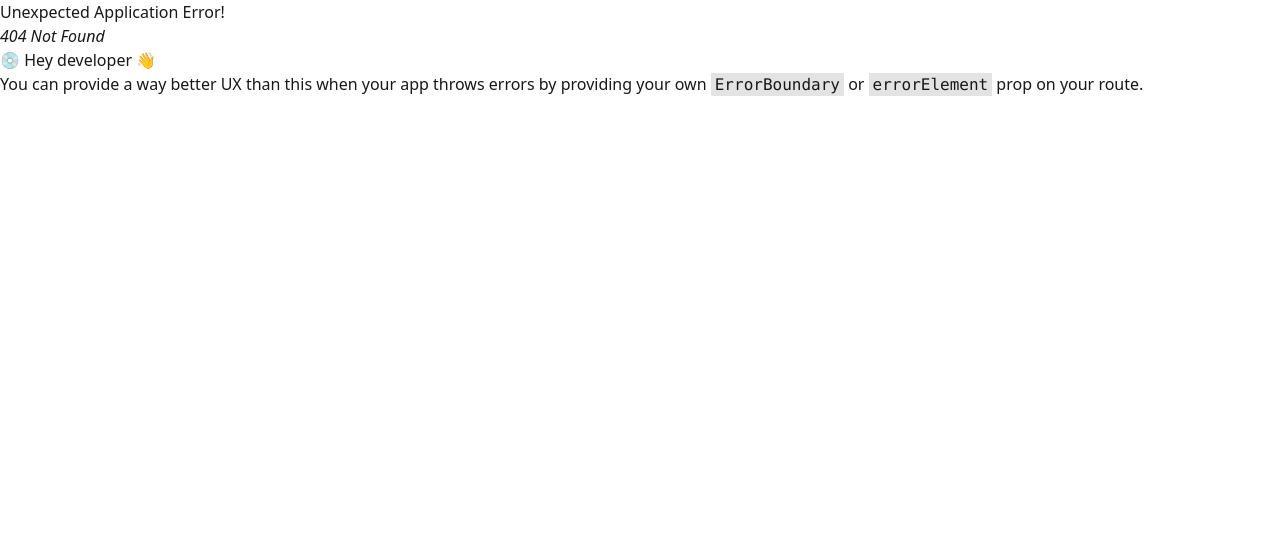
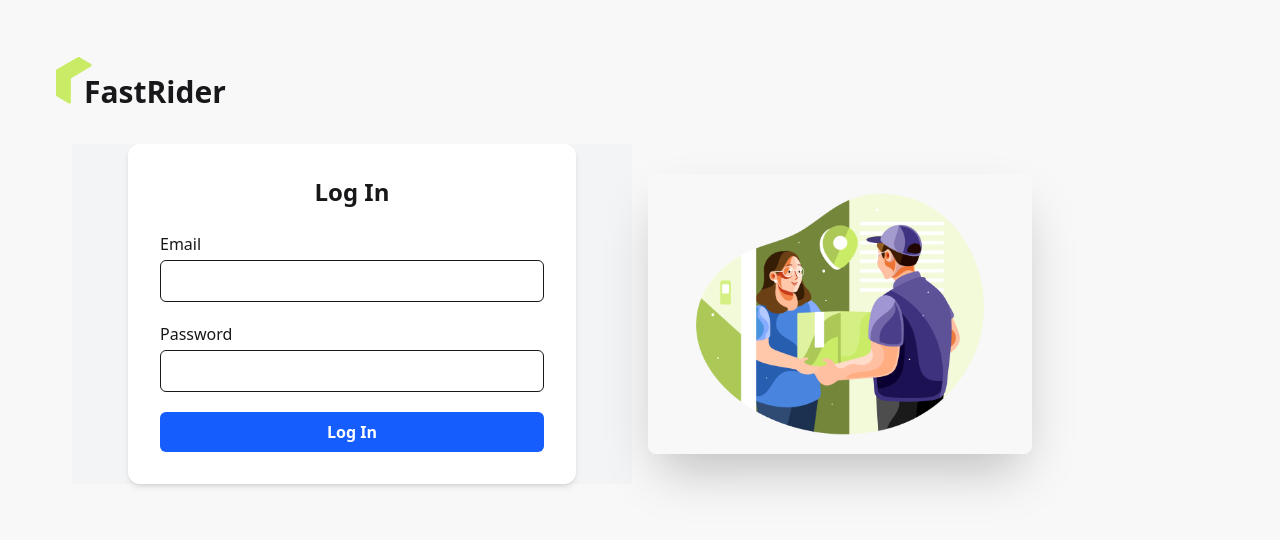
Before and after one commit to Pullock4981/fast_rider_client, a React (Vite) app: page /login in a window 1280 px wide. Before the commit this address had no page. Shown: the top 540 px of the page. Built offline with nearby package versions, Linux system fonts and the light colour scheme.

Commit message:
add login form with reacr hook form

```diff
--- a/package.json
+++ b/package.json
@@ -14,6 +14,7 @@
     "react": "^19.1.0",
     "react-dom": "^19.1.0",
     "react-fast-marquee": "^1.6.5",
+    "react-hook-form": "^7.60.0",
     "react-icons": "^5.5.0",
     "react-responsive-carousel": "^3.2.23",
     "react-router": "^7.7.0",
--- /dev/null
+++ b/src/Layouts/AuthLayout.jsx
@@ -0,0 +1,25 @@
+import React from 'react';
+import { Outlet } from 'react-router';
+import authImg from "../assets/authImage.png"
+import FastRiderLogo from '../pages/shared/FastRiderLogo/FastRiderLogo';
+
+const AuthLayout = () => {
+    return (
+        <div className="bg-base-200 p-14">
+            <FastRiderLogo></FastRiderLogo>
+            <div className="hero-content flex-col lg:flex-row-reverse">
+                <div className='flex-1'>
+                    <img
+                        src={authImg}
+                        className="max-w-sm rounded-lg shadow-2xl"
+                    />
+                </div>
+                <div className='flex-1'>
+                    <Outlet></Outlet>
+                </div>
+            </div>
+        </div>
+    );
+};
+
+export default AuthLayout;
--- /dev/null
+++ b/src/pages/Authintication/LogIn/LogIn.jsx
@@ -0,0 +1,81 @@
+// src/components/Auth/LogIn.jsx
+
+import React from "react";
+import { useForm } from "react-hook-form";
+
+const LogIn = () => {
+    // Initialize React Hook Form
+    const {
+        register,
+        handleSubmit,
+        formState: { errors },
+    } = useForm();
+
+    // Handle form submission
+    const onSubmit = (data) => {
+        console.log("Login Data:", data);
+        // You can call your API or auth logic here
+    };
+
+    return (
+        <section className="flex justify-center items-center bg-gray-100 px-4">
+            <div className="bg-white rounded-xl shadow-md p-8 w-full max-w-md">
+                <h2 className="text-2xl font-bold mb-6 text-center">Log In</h2>
+
+                <form onSubmit={handleSubmit(onSubmit)} className="space-y-5">
+                    {/* Email Field */}
+                    <div>
+                        <label className="block mb-1 font-medium">Email</label>
+                        <input
+                            type="email"
+                            {...register("email", {
+                                required: "Email is required",
+                                pattern: {
+                                    value: /\S+@\S+\.\S+/,
+                                    message: "Enter a valid email address",
+                                },
+                            })}
+                            className="w-full px-4 py-2 border rounded-md focus:outline-none focus:ring focus:border-blue-400"
+                        />
+                        {errors.email && (
+                            <p className="text-sm text-red-500 mt-1">
+                                {errors.email.message}
+                            </p>
+                        )}
+                    </div>
+
+                    {/* Password Field */}
+                    <div>
+                        <label className="block mb-1 font-medium">Password</label>
+                        <input
+                            type="password"
+                            {...register("password", {
+                                required: "Password is required",
+                                minLength: {
+                                    value: 6,
+                                    message: "Password must be at least 6 characters",
+                                },
+                            })}
+                            className="w-full px-4 py-2 border rounded-md focus:outline-none focus:ring focus:border-blue-400"
+                        />
+                        {errors.password && (
+                            <p className="text-sm text-red-500 mt-1">
+                                {errors.password.message}
+                            </p>
+                        )}
+                    </div>
+
+                    {/* Submit Button */}
+                    <button
+                        type="submit"
+                        className="w-full bg-blue-600 text-white py-2 rounded-md font-semibold hover:bg-blue-700 transition"
+                    >
+                        Log In
+                    </button>
+                </form>
+            </div>
+        </section>
+    );
+};
+
+export default LogIn;
--- a/src/router/router.jsx
+++ b/src/router/router.jsx
@@ -3,6 +3,8 @@ import {
 } from "react-router";
 import RootLayout from "../Layouts/RootLayout";
 import Home from "../pages/Home/Home/Home";
+import AuthLayout from "../Layouts/AuthLayout";
+import LogIn from "../pages/Authintication/LogIn/LogIn";
 
 
 export const router = createBrowserRouter([
@@ -16,4 +18,14 @@ export const router = createBrowserRouter([
             }
         ]
     },
+    {
+        path: "/",
+        Component: AuthLayout,
+        children: [
+            {
+                path: "login",
+                Component: LogIn
+            }
+        ]
+    }
 ]);
```
Also changed, not shown: 1 other file (tests, documents, lock files or other folders).
